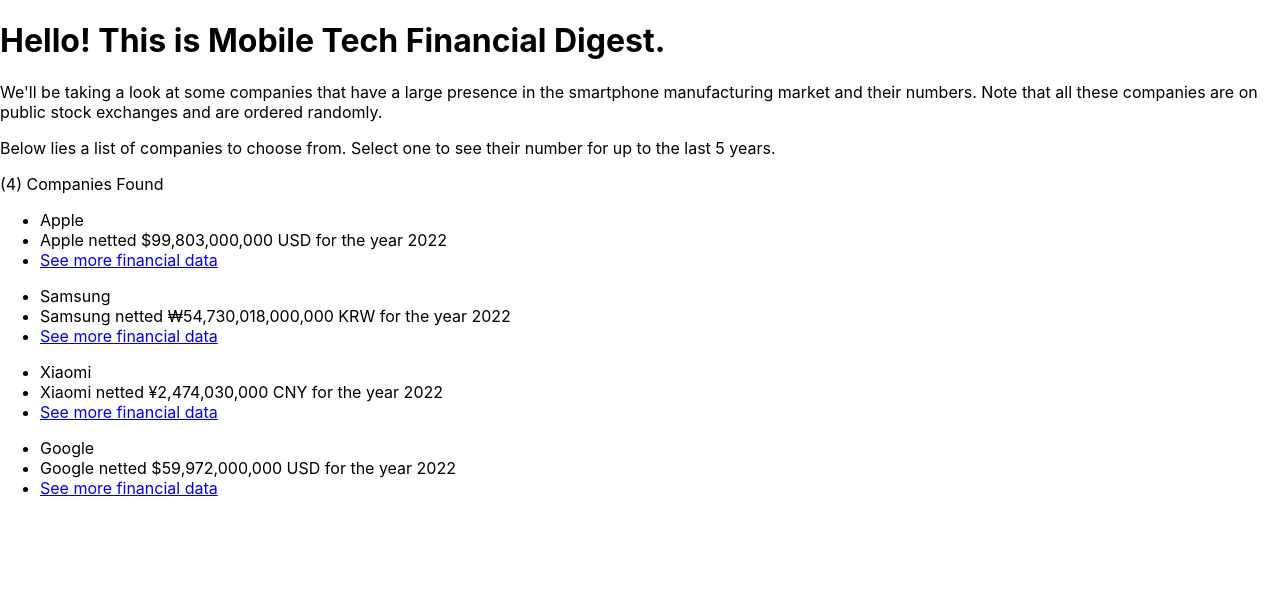
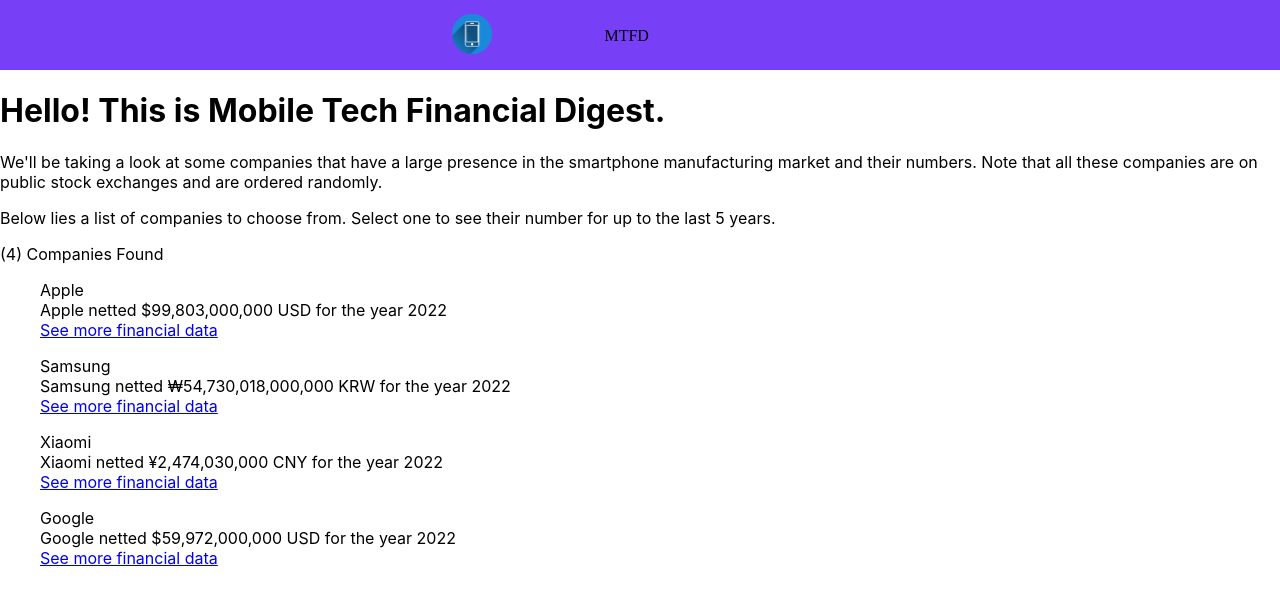
Before and after one commit to ClintonYounge/Mobile-Tech-Financial-Digest, a React (Create React App) app: page / in a window 1280 px wide. Shown: the top 604 px of the page. Built offline with nearby package versions, Linux system fonts and the light colour scheme.

Commit message:
style header

```diff
--- a/src/components/Header.js
+++ b/src/components/Header.js
@@ -2,22 +2,39 @@
 import PropTypes from 'prop-types';
 import { FaHome, FaSearch } from 'react-icons/fa';
 import { Link, useLocation } from 'react-router-dom';
+import '../styles/Header.css';
+import logoImg from '../images/logo.png';
 
 const Header = ({ handleSearch }) => {
   const location = useLocation();
 
   return (
     <>
-      {location.pathname !== '/' && (
-        <Link to="/">
-          <FaHome />
-        </Link>
-      )}
-      {location.pathname !== '/' && (
-        <FaSearch onClick={handleSearch} />
-      )}
       <header>
-        <nav />
+        <nav className="header-nav">
+          <ul className="navlinks">
+            <li className="navlink1">
+              {location.pathname !== '/' && (
+                <Link to="/">
+                  <FaHome className="Fa-home" />
+                </Link>
+              )}
+            </li>
+            <li className="navlink2">
+              <img
+                className="logo-img"
+                alt="logo"
+                src={logoImg}
+              />
+            </li>
+            <li className="navlink3">MTFD</li>
+            <li className="navlink4">
+              {location.pathname !== '/' && (
+                <FaSearch className="Fa-search" onClick={handleSearch} />
+              )}
+            </li>
+          </ul>
+        </nav>
       </header>
     </>
   );
--- a/src/components/Home.js
+++ b/src/components/Home.js
@@ -1,7 +1,9 @@
 import PageLinks from './PageLinks';
+import Header from './Header';
 
 const Home = () => (
   <>
+    <Header />
     <h1>
       Hello! This is Mobile Tech Financial Digest.
     </h1>
--- /dev/null
+++ b/src/styles/Header.css
@@ -0,0 +1,44 @@
+* {
+  box-sizing: border-box;
+  list-style: none;
+}
+
+.header-nav {
+  background-color: rgb(119, 64, 246);
+  height: 70px;
+  display: flex;
+}
+
+.navlinks {
+  width: 95%;
+  display: flex;
+  height: 40px;
+  align-items: center;
+}
+
+.logo-img {
+  width: 40px;
+}
+
+.navlink1 {
+  width: 35%;
+}
+
+.navlink2 {
+  width: 13%;
+}
+
+.navlink3 {
+  width: 17%;
+  font-family: cursive;
+}
+
+.navlink4 {
+  width: 35%;
+  text-align: end;
+}
+
+.Fa-home,
+.Fa-search {
+  scale: 1.5;
+}
```
Also changed, not shown: src/images/logo.png (added).
